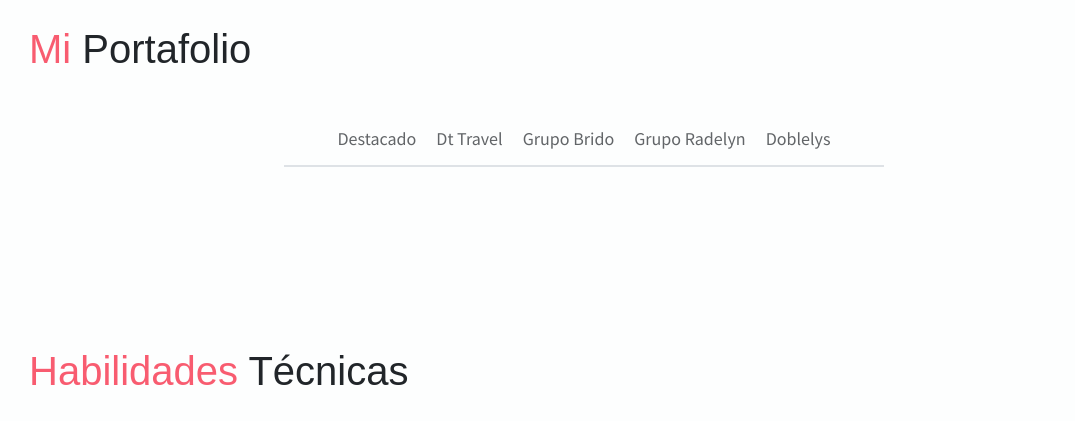
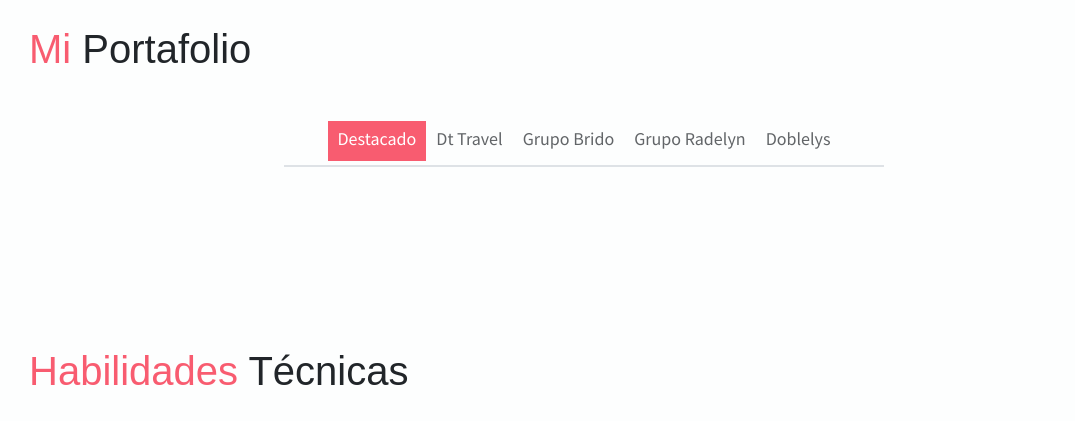
Before and after one commit to ferlyromero/Portafolio, a website: page index.html in a window 1280 px wide. Shown: the part 1460-1881 px from the top of the page, without its empty margins (56-1131 px from the left). Drawn offline with Linux system fonts and the light colour scheme; some packages are replaced by stand-ins of ours.

Commit message:
Update index.html

```diff
--- a/index.html
+++ b/index.html
@@ -150,7 +150,7 @@
             <h1 class="mb-5"><span class="text-danger">Mi</span> Portafolio</h1>
             <div class="portfolio">
                 <div class="filters d-flex flex-wrap justify-content-center">
-                    <a href="#" data-filter=".destacado">
+                    <a href="#" data-filter=".destacado" class="active">
                         Destacado
                     </a>
                     <a href="#" data-filter=".dt_travel">
```
